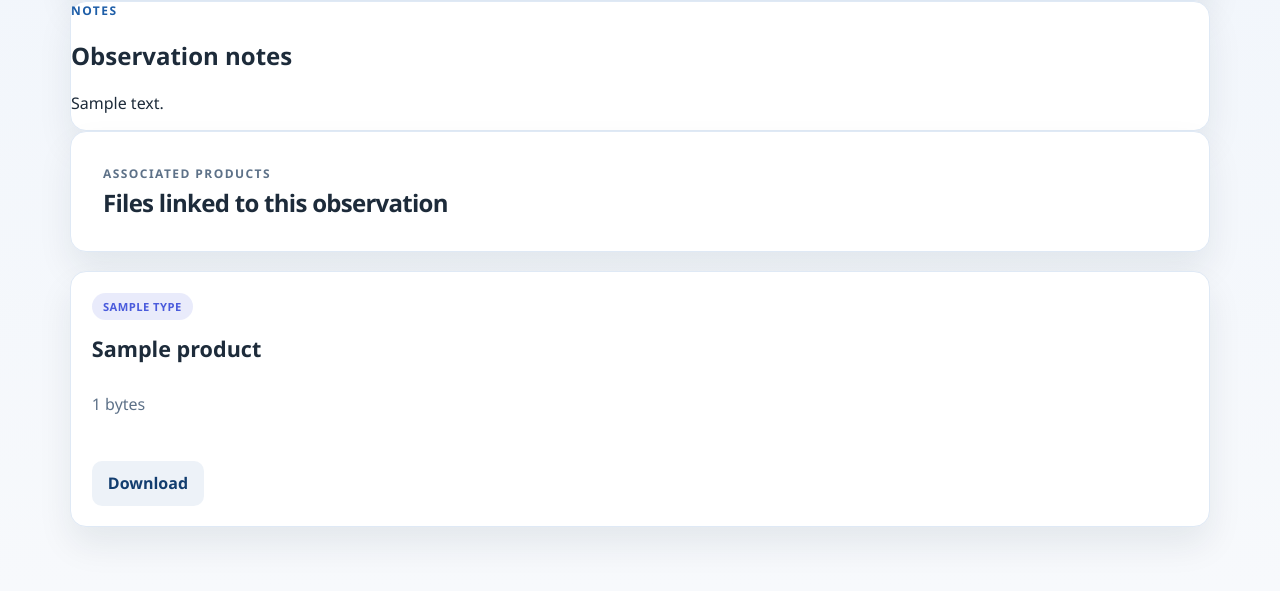
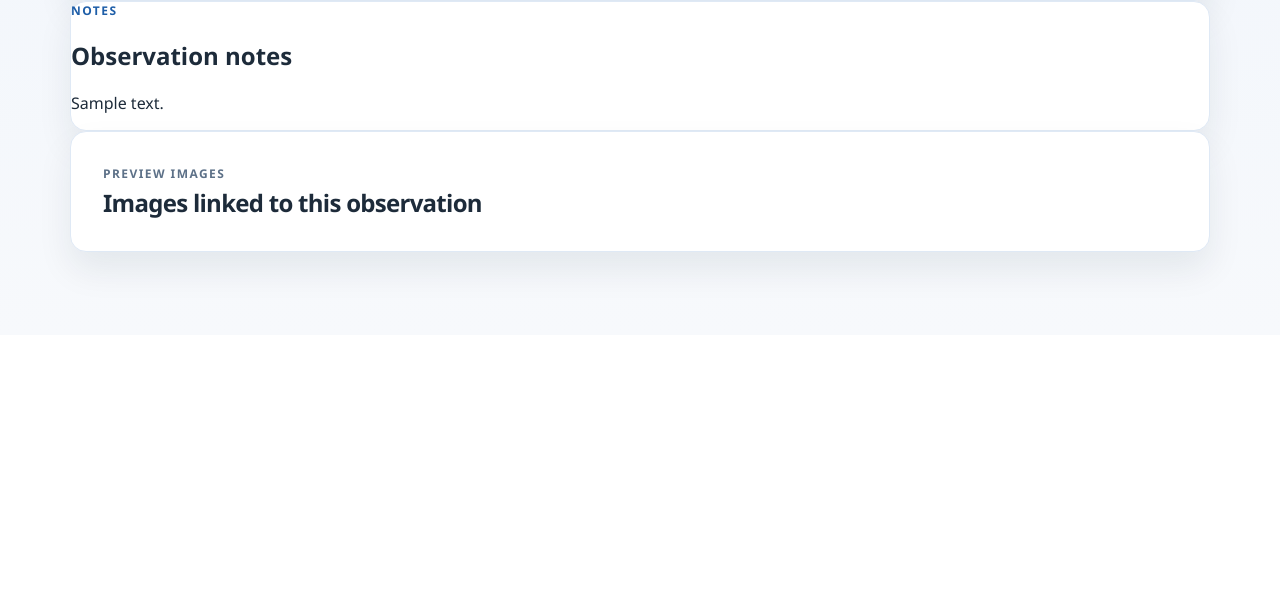
Before and after one commit to HETGS/tgdingo, a Django app: template templates/catalog/observation_detail.html in a window 1280 px wide. Shown: the part 633-1224 px from the top of the page. After the commit the page ends 918 px from the top, so only its background shows below. Run offline with Django 5.2, Linux system fonts and the light colour scheme; tables that the repository leaves empty hold one stand-in row (values such as "Sample post"); the template is opened without the code that fills it: values that come from a table or form of the project are taken from there, most other values are stand-ins (such as "Sample title", 1, 10 or a date in 2020).

Commit message:
remove unnecessary checks and backup gallery that we don't want to show.

```diff
--- a/catalog/tests.py
+++ b/catalog/tests.py
@@ -198,7 +198,7 @@ class CatalogSmokeTests(TestCase):
         self.assertContains(response, "FAINT")
         self.assertContains(response, "12345")
         self.assertContains(response, "Observation note with plain text output.")
-        self.assertContains(response, "evt2.gz")
+        self.assertContains(response, "Images linked to this observation")
 
     @patch("catalog.views.FileRecord.objects.filter")
     @patch("catalog.views.Source.objects.filter")
--- a/templates/catalog/observation_detail.html
+++ b/templates/catalog/observation_detail.html
@@ -76,7 +76,6 @@
     </section>
   {% endif %}
 
-  {% if preview_images %}
   <section class="product-overview panel">
     <div>
       <p class="section-label">Preview images</p>
@@ -100,31 +99,4 @@
       </a>
     {% endfor %}
   </div>
-  {% else %}
-    <section class="product-overview panel">
-      <div>
-        <p class="section-label">Associated products</p>
-        <h2>Files linked to this observation</h2>
-      </div>
-    </section>
-
-    {% if products %}
-      <div class="product-list">
-        {% for product in products %}
-          <article class="product-card">
-            <div class="card-topline">
-              <span class="badge badge-indigo">{{ product.type|upper }}</span>
-            </div>
-            <h3>{{ product.name }}</h3>
-            {% if product.size %}
-              <p>{{ product.size }} bytes</p>
-            {% endif %}
-            <div class="product-actions">
-              <a class="link-button" href="{% url 'catalog:download' product.name %}">Download</a>
-            </div>
-          </article>
-        {% endfor %}
-      </div>
-    {% endif %}
-  {% endif %}
 {% endblock %}
```
Also changed, not shown: catalog/views.py (+0 -53 lines). Lines whose indentation alone changed are shown as unchanged.
